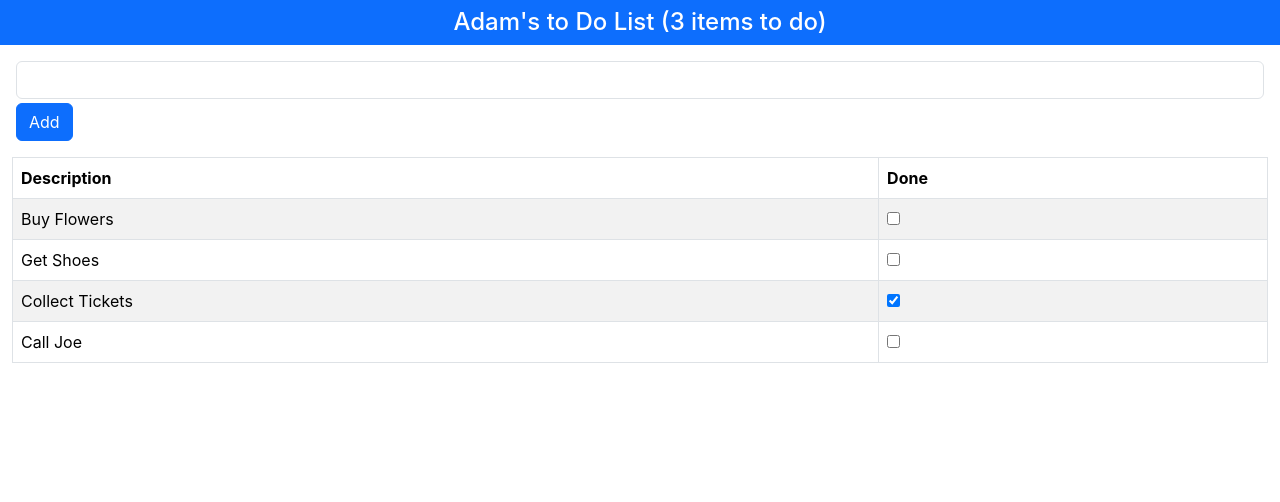
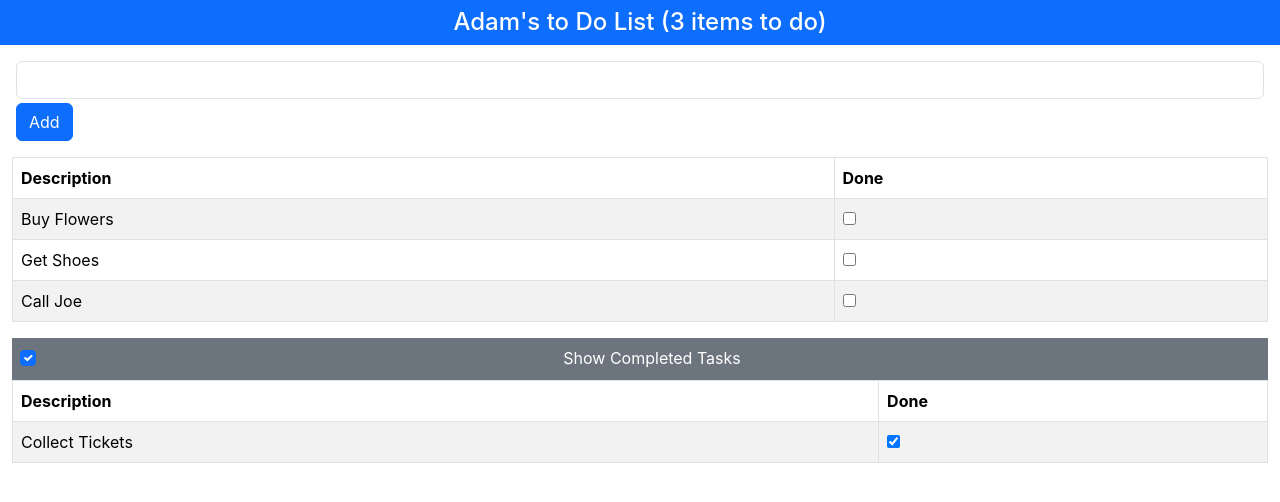
Before and after one commit to dougjasper2013/reacttodoam3, a React (Create React App) app in the folder todo/: page / in a window 1280 px wide. Shown: the top 502 px of the page. Built offline with nearby package versions, Linux system fonts and the light colour scheme; the HTML template or start-up script is replaced by a standard one.

Commit message:
Added Visibility Control

```diff
--- a/todo/src/App.js
+++ b/todo/src/App.js
@@ -4,6 +4,7 @@ import React, { useState } from "react";
 import TodoBanner from './TodoBanner';
 import TodoCreator from './TodoCreator';
 import TodoRow from './TodoRow';
+import VisibilityControl from './VisibilityControl';
 
 function App() {
 
@@ -14,6 +15,8 @@ function App() {
     {action: "Collect Tickets", done: true},
     {action: "Call Joe", done: false}
   ]);
+
+  const [showCompleted, setShowCompleted] = useState(true);
 
   // const [newItemText, setNewItemText] = useState(""); // change 2
 
@@ -46,7 +49,7 @@ function App() {
     ));
   };
 
-  const todoTableRows = () => todoItems.map(item =>
+  const todoTableRows = (doneValue) => todoItems.filter(item => item.done === doneValue).map(item =>
     <TodoRow key={ item.action } item={ item } toggle={ toggleTodo } />
   )
 
@@ -69,9 +72,30 @@ function App() {
             </tr>
           </thead>
           <tbody>
-            { todoTableRows() }
+            { todoTableRows(false) }
           </tbody>
         </table>
+
+        <div className="bg-secondary text-white text-center p-2">
+          <VisibilityControl
+            description="Completed Tasks"
+            isChecked={showCompleted}
+            callback={(checked) => setShowCompleted(checked)} />
+        </div>
+
+        { showCompleted &&
+        <table className="table table-striped table-bordered">
+          <thead>
+            <tr>
+              <th>Description</th>
+              <th>Done</th>
+            </tr>
+          </thead>
+          <tbody>
+            { todoTableRows(true) }
+          </tbody>
+        </table>
+        }
 
       </div>
     </div>
--- /dev/null
+++ b/todo/src/VisibilityControl.js
@@ -0,0 +1,21 @@
+import React from 'react';
+
+function VisibilityControl({description, isChecked, callback})
+{
+
+    return (
+        <div className="form-check">
+            <input
+                className="form-check-input"
+                type="checkbox"
+                checked={ isChecked }
+                onChange={ (e) => callback(e.target.checked) } />
+            <label
+                className="form-check-label">
+                    Show { description }
+                </label>
+        </div>
+    );
+}
+
+export default VisibilityControl;
```
Also changed, not shown: 2 other files (tests, documents, lock files or other folders).
